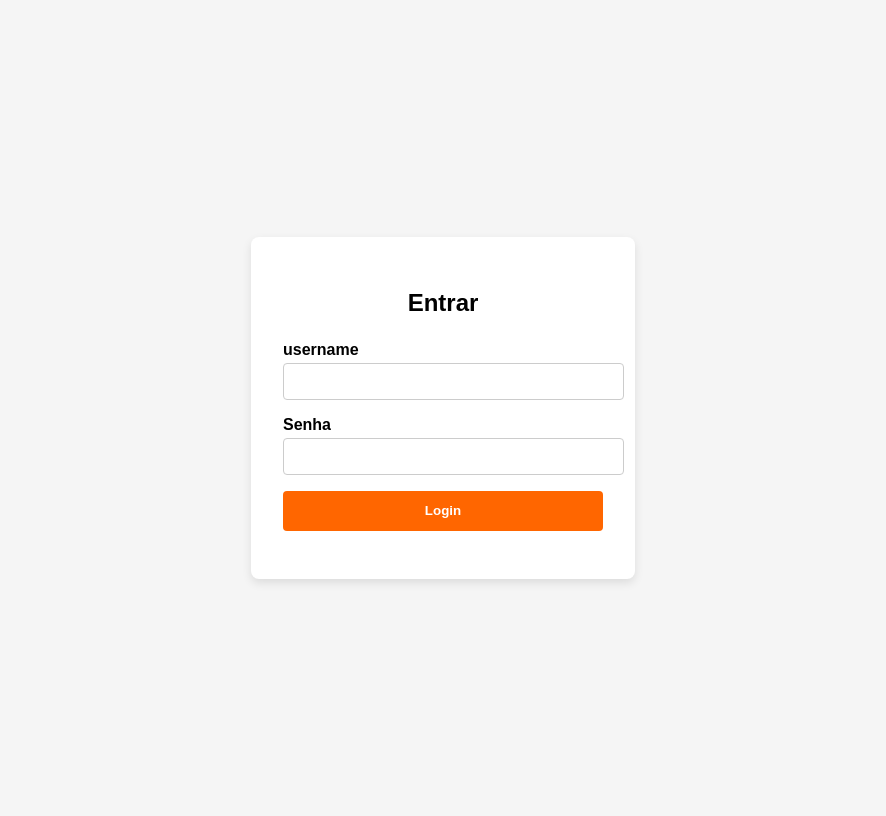
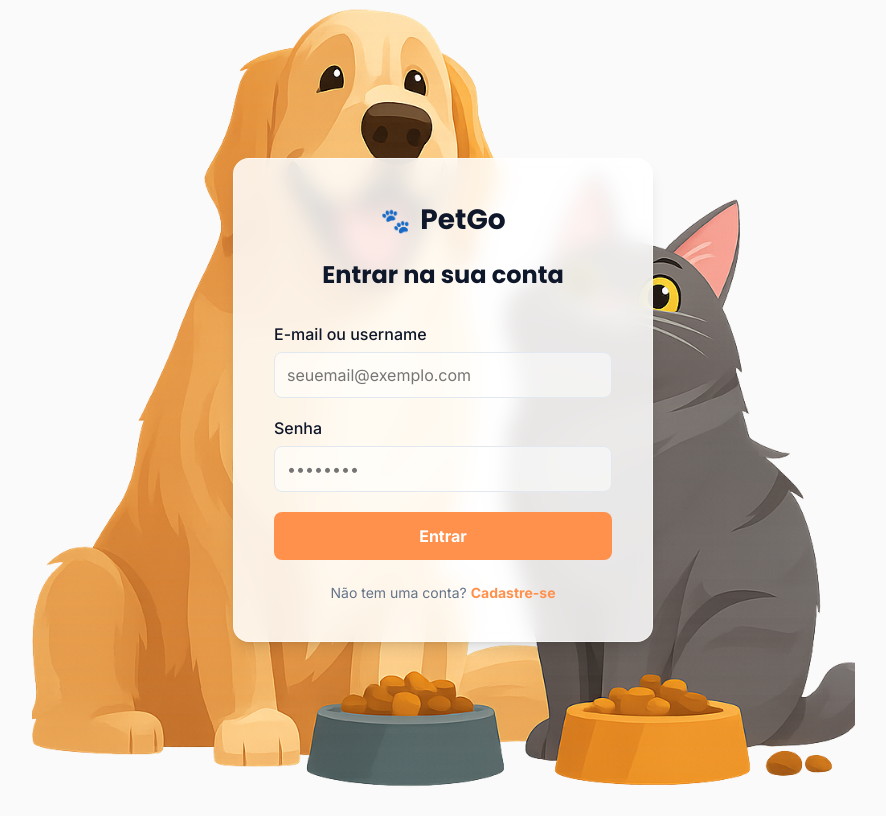
Before and after one commit to appessoa/PetGo, a plain HTML site: page views/login.html in a window 1280 px wide. Shown: the whole page, without its empty margins (197-1083 px from the left). Drawn offline with Linux system fonts and the light colour scheme.

Commit message:
Estilização da tela de login
receba quintas, seu otario

```diff
--- /dev/null
+++ b/public/CSS/login.css
@@ -0,0 +1,161 @@
+/* ===== VARIÁVEIS GLOBAIS ===== */
+:root {
+  --bg: #fafafa;
+  --card: #ffffff;
+  --text: #0f172a;
+  --muted: #64748b;
+  --primary: #FF914D;
+  --primary-600: #ff7d2e;
+  --border-color: #e2e8f0;
+  --radius: 16px;
+  --shadow: 0 10px 15px -3px rgba(0, 0, 0, 0.1), 0 4px 6px -4px rgba(0, 0, 0, 0.1);
+}
+
+/* ===== ESTILOS GERAIS ===== */
+* {
+  box-sizing: border-box;
+  margin: 0;
+  padding: 0;
+}
+
+body {
+  font-family: 'Inter', sans-serif;
+  color: var(--text);
+  display: grid;
+  place-items: center;
+  min-height: 100vh;
+  padding: 20px; /* Impede que o card cole nas bordas em telas pequenas */
+
+  /* --- APLICAÇÃO DA IMAGEM DE FUNDO --- */
+  background-image: url('/public/img/Mascotes.png'); /* <-- MUDE AQUI O CAMINHO PARA SUA IMAGEM */
+  background-size: contain;
+  background-position: center;
+  background-repeat: no-repeat;
+  background-color: var(--bg); /* Cor de fallback */
+}
+
+/* ===== CAIXA DE LOGIN (EFEITO VIDRO) ===== */
+.login-box {
+  width: 100%;
+  max-width: 420px;
+  padding: 40px;
+  text-align: center;
+
+  /* --- O EFEITO "VIDRO EMBAÇADO" (GLASSMORPHISM) --- */
+
+  /* 1. Fundo translúcido (mais opaco para garantir legibilidade) */
+  background-color: rgba(255, 255, 255, 0.85);
+
+  /* 2. Efeito de desfoque no que está atrás */
+  backdrop-filter: blur(10px);
+
+  /* 3. Borda sutil para definir o contorno */
+  border: 1px solid rgba(255, 255, 255, 0.5);
+
+  /* 4. Sombra para dar profundidade */
+  box-shadow: var(--shadow);
+  border-radius: var(--radius);
+}
+
+.logo {
+  display: flex;
+  align-items: center;
+  justify-content: center;
+  gap: 10px;
+  font-family: 'Poppins', sans-serif;
+  font-weight: 700;
+  font-size: 28px;
+  margin-bottom: 16px;
+}
+
+.logo .paw {
+  font-size: 24px;
+}
+
+h2 {
+  font-family: 'Poppins', sans-serif;
+  font-size: 24px;
+  margin-bottom: 8px;
+  color: var(--text);
+}
+
+/* ===== FORMULÁRIO ===== */
+form {
+  margin-top: 32px;
+  display: flex;
+  flex-direction: column;
+  gap: 20px;
+}
+
+.form-group {
+  text-align: left;
+}
+
+label {
+  display: block;
+  margin-bottom: 8px;
+  font-weight: 500;
+  color: var(--text);
+}
+
+input {
+  width: 100%;
+  padding: 12px;
+  border: 1px solid var(--border-color);
+  border-radius: 8px;
+  font-size: 16px;
+  font-family: 'Inter', sans-serif;
+  transition: border-color 0.2s, box-shadow 0.2s;
+  background-color: rgba(255, 255, 255, 0.5); /* Inputs também um pouco translúcidos */
+}
+
+input:focus {
+  outline: none;
+  border-color: var(--primary);
+  box-shadow: 0 0 0 3px rgba(255, 145, 77, 0.3);
+}
+
+button {
+  width: 100%;
+  padding: 14px;
+  border: none;
+  border-radius: 8px;
+  background: var(--primary);
+  color: #fff;
+  font-weight: 700;
+  font-size: 16px;
+  font-family: 'Inter', sans-serif;
+  cursor: pointer;
+  transition: background-color 0.2s;
+}
+
+button:hover {
+  background: var(--primary-600);
+}
+
+/* ===== MENSAGEM DE ERRO E LINK DE CADASTRO ===== */
+.msg {
+  text-align: center;
+  margin-top: 16px;
+  color: #ef4444;
+  font-weight: 500;
+  background-color: rgba(255, 200, 200, 0.5);
+  padding: 8px;
+  border-radius: 8px;
+}
+
+.signup-link {
+  margin-top: 24px;
+  color: var(--muted);
+  font-size: 14px;
+}
+
+.signup-link a {
+  color: var(--primary);
+  font-weight: 700;
+  text-decoration: none;
+}
+
+.signup-link a:hover {
+  text-decoration: underline;
+}
--- /dev/null
+++ b/public/js/login.js
@@ -0,0 +1,23 @@
+document.getElementById("loginForm").addEventListener("submit", async (e) => {
+      e.preventDefault();
+      const username = document.getElementById("username").value;
+      const password = document.getElementById("password").value;
+
+      try {
+        const resp = await fetch("/login", {
+          method: "POST",
+          headers: { "Content-Type": "application/x-www-form-urlencoded" },
+          body: new URLSearchParams({ username, password })
+        });
+
+        if (resp.redirected) {
+          window.location.href = resp.url; // Flask redireciona se sucesso
+        } else {
+          const msg = document.getElementById("msg");
+          msg.textContent = "E-mail ou senha inválidos.";
+        }
+      } catch (err) {
+        console.error(err);
+        document.getElementById("msg").textContent = "Erro ao tentar login.";
+      }
+    });
--- a/views/login.html
+++ b/views/login.html
@@ -2,98 +2,44 @@
 <html lang="pt-BR">
 <head>
   <meta charset="UTF-8">
+  <meta name="viewport" content="width=device-width, initial-scale=1.0">
   <title>Login - PetGo</title>
-  <style>
-    body {
-      font-family: Arial, sans-serif;
-      background: #f5f5f5;
-      display: flex;
-      justify-content: center;
-      align-items: center;
-      height: 100vh;
-    }
-    .login-box {
-      background: #fff;
-      padding: 2rem;
-      border-radius: 8px;
-      box-shadow: 0 4px 10px rgba(0,0,0,0.1);
-      width: 320px;
-    }
-    h2 {
-      text-align: center;
-      margin-bottom: 1.5rem;
-    }
-    label {
-      display: block;
-      margin-bottom: .3rem;
-      font-weight: bold;
-    }
-    input {
-      width: 100%;
-      padding: .6rem;
-      margin-bottom: 1rem;
-      border: 1px solid #ccc;
-      border-radius: 4px;
-    }
-    button {
-      width: 100%;
-      padding: .8rem;
-      border: none;
-      border-radius: 4px;
-      background: #ff6600;
-      color: #fff;
-      font-weight: bold;
-      cursor: pointer;
-    }
-    button:hover {
-      background: #e65c00;
-    }
-    .msg {
-      text-align: center;
-      margin-top: 1rem;
-      color: red;
-    }
-  </style>
+
+  <link rel="preconnect" href="https://fonts.googleapis.com">
+  <link rel="preconnect" href="https://fonts.gstatic.com" crossorigin>
+  <link href="https://fonts.googleapis.com/css2?family=Inter:wght@400;500;700&family=Poppins:wght@700&display=swap" rel="stylesheet">
+
+  <link rel="stylesheet" href="/public/CSS/login.css">
 </head>
 <body>
+
   <div class="login-box">
-    <h2>Entrar</h2>
+    <div class="logo">
+      <span class="paw">🐾</span> PetGo
+    </div>
+    <h2>Entrar na sua conta</h2>
+
     <form id="loginForm">
-      <label for="username">username</label>
-      <input type="username" id="username" required>
+      <div class="form-group">
+        <label for="username">E-mail ou username</label>
+        <input type="text" id="username" required placeholder="seuemail@exemplo.com">
+      </div>
 
-      <label for="password">Senha</label>
-      <input type="password" id="password" required>
+      <div class="form-group">
+        <label for="password">Senha</label>
+        <input type="password" id="password" required placeholder="••••••••">
+      </div>
 
-      <button type="submit">Login</button>
+      <button type="submit">Entrar</button>
     </form>
-    <div id="msg" class="msg"></div>
+
+    <!-- <div id="msg" class="msg"></div> -->
+
+    <p class="signup-link">
+      Não tem uma conta? <a href="#">Cadastre-se</a>
+    </p>
   </div>
 
-  <script>
-    document.getElementById("loginForm").addEventListener("submit", async (e) => {
-      e.preventDefault();
-      const username = document.getElementById("username").value;
-      const password = document.getElementById("password").value;
-
-      try {
-        const resp = await fetch("/login", {
-          method: "POST",
-          headers: { "Content-Type": "application/x-www-form-urlencoded" },
-          body: new URLSearchParams({ username, password })
-        });
-
-        if (resp.redirected) {
-          window.location.href = resp.url; // Flask redireciona se sucesso
-        } else {
-          const msg = document.getElementById("msg");
-          msg.textContent = "E-mail ou senha inválidos.";
-        }
-      } catch (err) {
-        console.error(err);
-        document.getElementById("msg").textContent = "Erro ao tentar login.";
-      }
-    });
-  </script>
+  <script src="/public/js/login.js"></script>
 </body>
 </html>
```
Also changed, not shown: views/index.html (+1 -1 lines).
